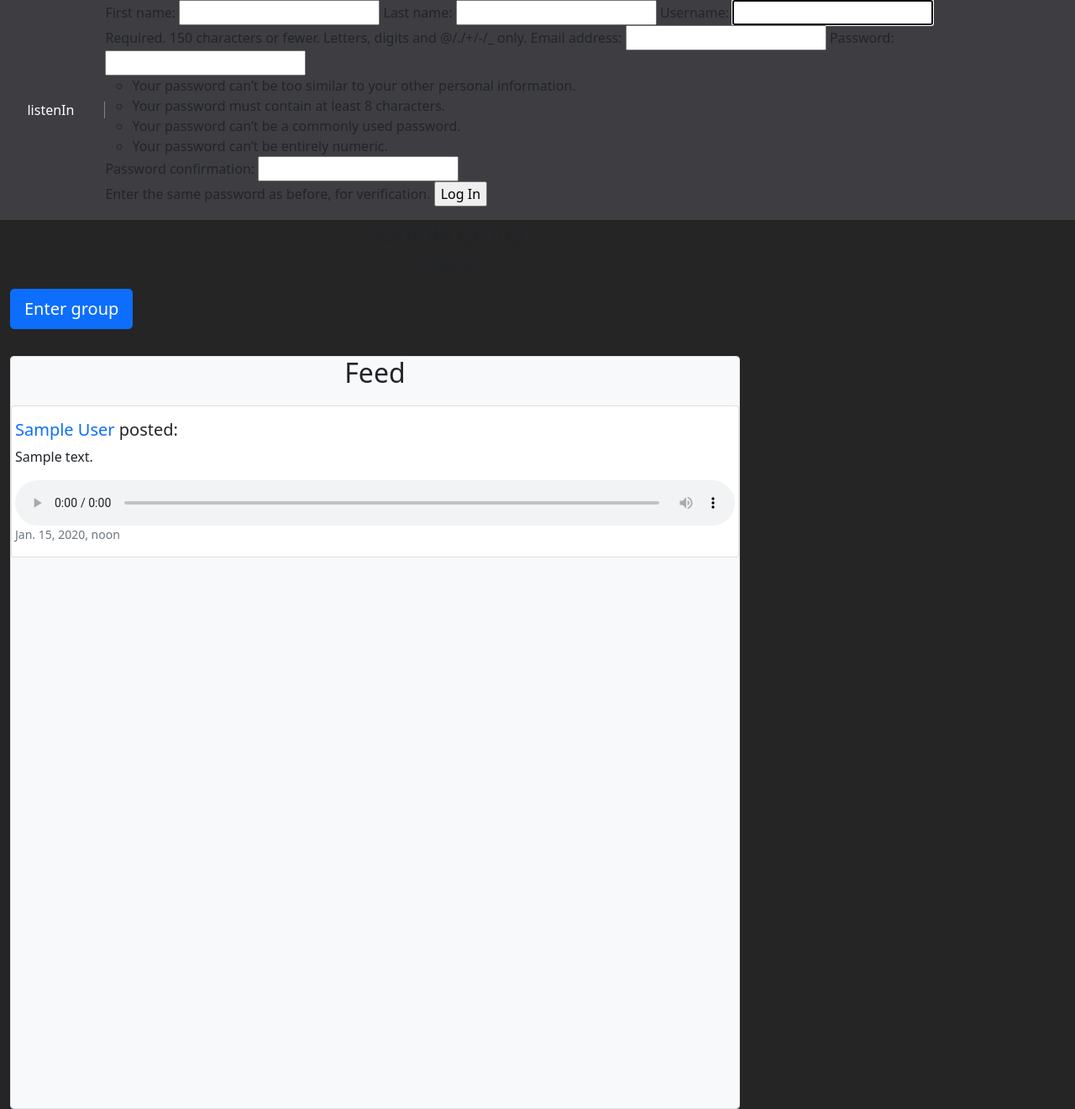
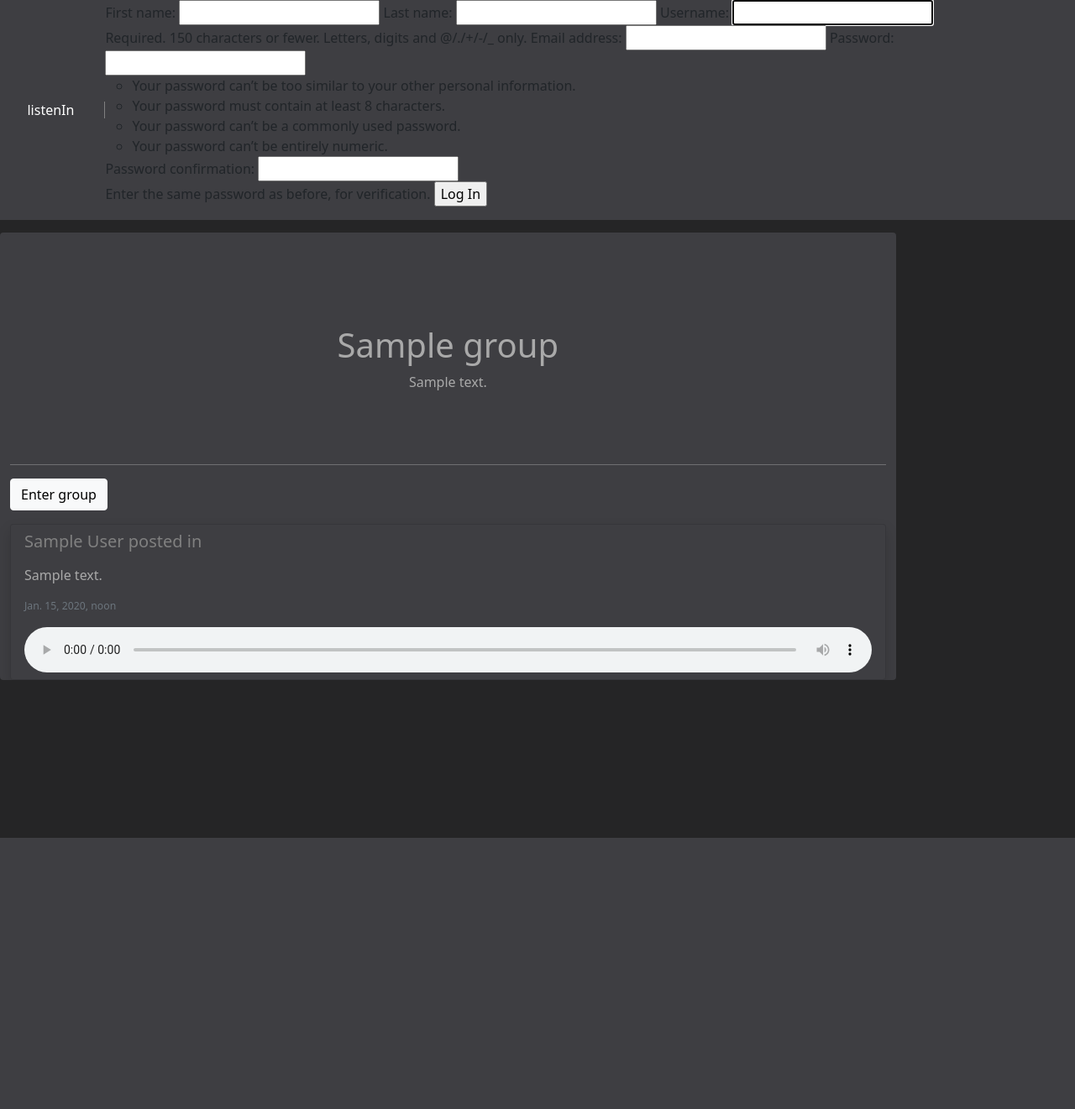
Before and after one commit to lukian001/ListenIn, a Django app: template groups/templates/groups/group_page.html in a window 1280 px wide. Shown: the whole page at 84% size. After the commit the page ends 998 px from the top, so only its background shows below. Run offline with Django 4.2, Linux system fonts and the light colour scheme; tables that the repository leaves empty hold one stand-in row (values such as "Sample post"); the template is opened without the code that fills it: values that come from a table or form of the project are taken from there, most other values are stand-ins (such as "Sample title", 1, 10 or a date in 2020); some libraries are stand-ins or nearby versions.

Commit message:
nu mere ceva

```diff
--- a/accounts/templates/accounts/user.html
+++ b/accounts/templates/accounts/user.html
@@ -2,11 +2,11 @@
 {% load tz %}
 
 {% block title %}
-    {{ user.get_full_name }} | ListenIn
+    {{ user.get_full_name }} | listenIn
 {% endblock %}
 
 {% block content %}
-    <div class="row content" style="height: 100%">
+    <div class="row content">
         <div style="overflow-y: auto; border-radius: 4px; height: 100%; word-break: normal; margin-top: 10px" class="col-sm-2">
             <h2 style = "text-align: center; color: darkgray">Groups</h2>
             <div class="list-group">
@@ -34,7 +34,7 @@
                         </div>
                     </div>
                 </div>
-
+                <hr style="color: white">
 
                 <form style="margin-left:25px ;margin-top: 10px" class = "add-friend d-flex" method = "post" action = "{% url 'accounts:add_friend' user_to_username=user %}" id = "friend-request">
                     {% csrf_token %}
--- a/groups/templates/groups/group_page.html
+++ b/groups/templates/groups/group_page.html
@@ -2,22 +2,36 @@
 {% load tz %}
 
 {% block title %}
-    <title> Group: {{ group.name }}</title>
+    {{ group.name }} | listenIn
 {% endblock %}
 
 {% block content %}
-    <div class="jumbotron">
+    <div class="row content">
+        <div class="col-sm-12" style="background-color: #3e3e42; margin-top: 15px; border-radius: 4px; overflow: auto; max-height: 910px">
+            <div style="border-radius: 4px; overflow-y: auto; word-break: normal;" class="col-sm-12">
                 <div class="container text-center">
-            <h3>{{ group.name }}</h3>
-            <p>{{ group.groupprofile.description }}</p>
+                    <div class="row content" style="align-items: center">
+                        {#                        <div style="border-radius: 4px; margin-top:50px;" class="col-sm-2 sidenav">#}
+                        {#                            <img src="{{ user.profile.avatar.url }}" height="200px" style="border-radius: 50%">#}
+                        {#                        </div>#}
+                        <div style="border-radius: 4px; margin-top:50px; height:210px; padding: 60px 0; word-break: normal;" class="col-sm-12 sidenav">
+                            <h1 style="color: darkgray">{{ group.name }}</h1>
+                            <p style="color: darkgray">{{ group.groupprofile.description }}</p>
+                        </div>
+                    </div>
                 </div>
             </div>
 
+            <hr style="color: white">
+            <form class = "site-form d-flex" method = "post" action = "{% url 'groups:enter_group' group_name=group.name %}" id = "enter-group">
+                {% csrf_token %}
+                {% if is_member %}
+                    <button type = "submit" class="btn btn-light" data-mdb-ripple-color="dark" form = "leave-group">Leave group</button>
+                {% else %}
+                    <button type = "submit" class="btn btn-light" data-mdb-ripple-color="dark" form = "enter-group">Enter group</button>
+                {% endif %}
                 {% if is_admin %}
-        <form class = "d-flex">
-            <button type = "button" style="margin-bottom: 10px" class="btn btn-lg btn-primary"  data-bs-toggle="modal" data-bs-target="#changeGroupModal">Change</button>
-        </form>
-
+                    <button style="margin-left: 5px" type = "button" class="btn btn-light" data-mdb-ripple-color="dark" data-bs-toggle="modal" data-bs-target="#changeGroupModal">Change</button>
                     <div class="modal fade" id="changeGroupModal" tabindex="-1" role="dialog" aria-labelledby="exampleModalCenterTitle" aria-hidden="true">
                         <div class="modal-dialog modal-dialog-centered" role="document">
                             <div class="modal-content">
@@ -25,7 +39,7 @@
                                     <h5 class="modal-title" id="exampleModalLongTitle">Change group info</h5>
                                 </div>
                                 <div class="modal-body">
-                        <form class="site-form" action="{% url 'groups:change_group' group_name=group.name %}" method="post" id="create-group-form">
+                                    <form class="site-form" method="post" action="{% url 'groups:delete_group' group_name=group.name %}" id="change-group">
                                         {% csrf_token %}
                                         {{ change_form }}
                                     </form>
@@ -34,112 +48,103 @@
                                     </form>
                                 </div>
                                 <div class="modal-footer">
-                        <button type="submit" class="btn btn-primary" form="create-group-form">Change group</button>
-                        <button type="submit" class="btn btn-primary" form="delete-group-form">Delete group</button>
+                                    <button type="submit" class="btn btn-light" data-mdb-ripple-color="dark" form="change-group">Change group</button>
+                                    <button type="submit" class="btn btn-light" data-mdb-ripple-color="dark" form="delete-group-form">Delete group</button>
                                 </div>
                             </div>
                         </div>
                     </div>
                 {% endif %}
+            </form>
 
-    <form class = "site-form d-flex" method = "post" action = "{% url 'groups:enter_group' group_name=group.name %}" id = "enter-group">
-        {% csrf_token %}
-        {% if is_member %}
-            <button type = "submit" class = "btn btn-lg btn-primary" form = "leave-group">Leave group</button>
+            <ul class="list-group shadow">
+                {% for post in posts %}
+                    <li class="list-group-item bg-blackk">
+                        <div class="row" style="max-height: 200px">
+                            {% if post.type > 1%}
+                                {% if post.type == 2 %}
+                                    <div class="col-md-2">
+                                        <video controls="controls" preload="preload"
+                                               style="height: auto; width: 210px; border-radius: 4px">
+                                            <source src="{{ post.media.url }}" type="video/mp4">
+                                        </video>
+                                    </div>
+                                {% endif %}
+                                {% if post.type == 3 %}
+                                    <div class="col-md-2">
+                                        <img id = "{{ post.slug }}" src="{{ post.media.url }}" style="width: 210px; height: 100%; border-radius: 4px">
+                                    </div>
+                                    <div id="{{ post.slug }}myModal" class="imgModal">
+                                        <span id = "{{ post.slug }}close" class="imgClose">&times;</span>
+                                        <img style = "border-radius: 4px" class="imgModal-content" id="{{ post.slug }}img01">
+                                    </div>
+                                    <script>
+                                        $("#{{  post.slug  }}").click(function () {
+                                            const modal = document.getElementById("{{ post.slug }}myModal");
+
+                                            const img = document.getElementById("{{ post.slug }}");
+                                            const modalImg = document.getElementById("{{ post.slug }}img01");
+                                            img.onclick = function(){
+                                                modal.style.display = "block";
+                                                modalImg.src = this.src;
+                                            }
+
+                                            const span = document.getElementById("{{ post.slug }}close");
+
+                                            span.onclick = function() {
+                                                modal.style.display = "none";
+                                            }
+                                        })
+                                    </script>
+                                {% endif %}
+                                <div class="col-md-10">
+                                    <h5 class="mt-0 font-weight-bold mb-2" style="color: gray">
+                                        <a style="color: gray" class = "text-gray" href="{% url 'accounts:user_account' username=post.owner.username %}">{{ post.owner.get_full_name }}</a>
+                                        posted{% if post.host_group.groupprofile.name == "Feed"%}:
+                                        {% else %} in <a style="color: darkgray" href="{% url "groups:group_page" group_name=post.host_group.name %}">{{ post.host_group.name }}</a>
+                                        {% endif %}
+                                    </h5>
+                                    <p></p>
+                                    <p class="font-italic mb-0" style="word-wrap: break-word; color: darkgray">
+                                        {{ post.text|truncatechars:650 }}
+                                    </p>
+                                    <p></p>
+                                    <p p class = "small"><small class="text-muted">
+                                        {{ post.date|timezone:"Europe/Bucharest" }}
+                                    </small></p>
+                                </div>
                             {% else %}
-            <button type = "submit" class = "btn btn-lg btn-primary" form = "enter-group">Enter group</button>
+                                <div class="col-md-12">
+                                    <h5 class="mt-0 font-weight-bold mb-2" style="color: gray">
+                                        <a style="color: gray" class = "text-gray" href="{% url 'accounts:user_account' username=post.owner.username %}">{{ post.owner.get_full_name }}</a>
+                                        posted{% if post.host_group.groupprofile.name == "Feed"%}:
+                                        {% else %} in <a style="color: darkgray" href="{% url "groups:group_page" group_name=post.host_group.name %}">{{ post.host_group.name }}</a>
                                         {% endif %}
-    </form>
+                                    </h5>
+                                    <p></p>
+                                    <p class="font-italic mb-0" style="word-wrap: break-word; color: darkgray">
+                                        {{ post.text|truncatechars:650 }}
+                                    </p>
+                                    <p></p>
+                                    <p p class = "small"><small class="text-muted">
+                                        {{ post.date|timezone:"Europe/Bucharest" }}
+                                    </small></p>
+                                </div>
+                                {% if post.type == 1%}
+                                    <audio controls="border" style="width: 100%">
+                                        <source src="{{ post.media.url }}">
+                                    </audio>
+                                {% endif %}
+                            {% endif %}
+                        </div>
+                    </li>
+                {% endfor %}
+            </ul>
+
+        </div>
 
         <form class = "site-form d-flex" method = "post" action = "{% url 'groups:leave_group' group_name=group.name %}" id = "leave-group">
         {% csrf_token %}
         </form>
-
-    <div style="overflow-y: auto; border-radius: 4px; height: 100%; word-break: normal; margin-top: 10px" class="col-sm-10 bg-light border">
-        <h2 style = "text-align: center">Feed</h2>
-        <div class="vstack gap-3" style="margin-top: 20px;">
-            {% for post in posts %}
-                <div class="card mb-3" style="width: 100%">
-                    <div class="row no-gutters">
-                        {% if post.media %}
-                            {% if post.type == 1 %}
-                                <div class="card-body">
-                                    <h5 class="card-title"><a href="{% url 'accounts:user_account' username=post.owner.username %}">{{ post.owner.get_full_name }}</a>
-                                    posted:</h5>
-                                    <p class="card-text">{{ post.text }}</p>
-                                        <div class="col">
-                                            <audio controls style="width: 100%">
-                                            <source src="{{ post.media.url }}">
-                                            </audio>
-                                        </div>
-                                    <p class="card-text"><small class="text-muted">{{ post.date|timezone:"Europe/Bucharest" }}</small></p>
-                                </div>
-                            {% endif %}
-                            {% if post.type == 2 %}
-                                <div class="col">
-                                    <video controls="controls" preload="preload" style="height: auto; width: 240px">
-                                        <source src="{{ post.media.url }}" type="video/mp4">
-                                    </video>
-                                </div>
-                                <div class="col-10">
-                                <div class="card-body">
-                                    <h5 class="card-title"><a href="{% url 'accounts:user_account' username=post.owner.username %}">{{ post.owner.get_full_name }}</a>
-                                    posted:</h5>
-                                    <p class="card-text">{{ post.text }}</p>
-                                    <p class="card-text"><small class="text-muted">{{ post.date|timezone:"Europe/Bucharest" }}</small></p>
-                                </div>
-                            </div>
-                            {% endif %}
-                            {% if post.type == 3 %}
-                                <div class="col">
-                                    <img alt="da" class="card-img" id="myImg"
-                                         src="{{ post.media.url }}" style="height: 200px; width: 240px">
-                                </div>
-                                <div class="img_modal" id="myModal">
-                                    <span class="close">&times;</span>
-                                    <img class="img_modal-content" id="img01" alt="da">
-                                    <div id="caption"></div>
-                                </div>
-                                <div class="col-10">
-                                <div class="card-body">
-                                    <h5 class="card-title"><a href="{% url 'accounts:user_account' username=post.owner.username %}">{{ post.owner.get_full_name }}</a>
-                                    posted:</h5>
-                                    <p class="card-text">{{ post.text }}</p>
-                                    <p class="card-text"><small class="text-muted">{{ post.date|timezone:"Europe/Bucharest" }}</small></p>
-                                </div>
-                            </div>
-                            {% endif %}
-                            <script>
-                                const modal = document.getElementById("myModal");
-
-                                const img = document.getElementById("myImg");
-                                const modalImg = document.getElementById("img01");
-                                const captionText = document.getElementById("caption");
-                                img.onclick = function(){
-                                    modal.style.display = "block";
-                                    modalImg.src = this.src;
-                                    captionText.innerHTML = this.alt;
-                                }
-
-                                const span = document.getElementsByClassName("close")[0];
-
-                                span.onclick = function() {
-                                    modal.style.display = "none";
-                                }
-                            </script>
-                        {% else %}
-                            <div class="col-12">
-                                <div class="card-body">
-                                    <h5 class="card-title"><a href="{% url 'accounts:user_account' username=post.owner.username %}">{{ post.owner.get_full_name }}</a>
-                                    posted:</h5>
-                                    <p class="card-text">{{ post.text }}</p>
-                                    <p class="card-text"><small class="text-muted">{{ post.date|timezone:"Europe/Bucharest" }}</small></p>
-                                </div>
-                            </div>
-                        {% endif %}
-                    </div>
-                </div>
-            {% endfor %}
-        </div>
     </div>
 {% endblock %}
--- a/groups/views.py
+++ b/groups/views.py
@@ -36,7 +36,8 @@
                                                       'posts': posts,
                                                       'is_member': is_member,
                                                       'is_admin': is_admin,
-                                                      'change_form': change_form})
+                                                      'change_form': change_form,
+                                                      })
 
 
 def enter_group(request, group_name):
```
Lines whose indentation alone changed are shown as unchanged.
